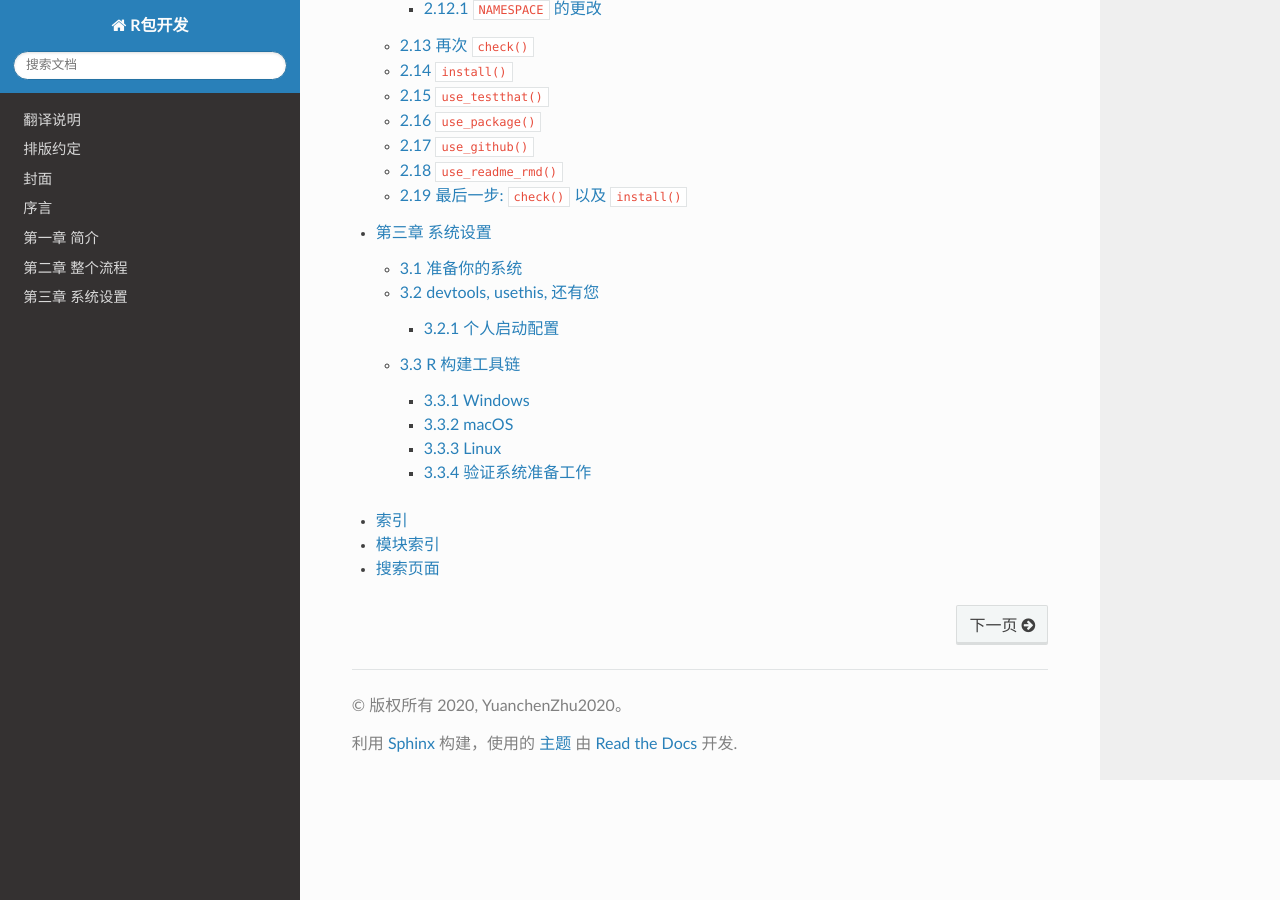
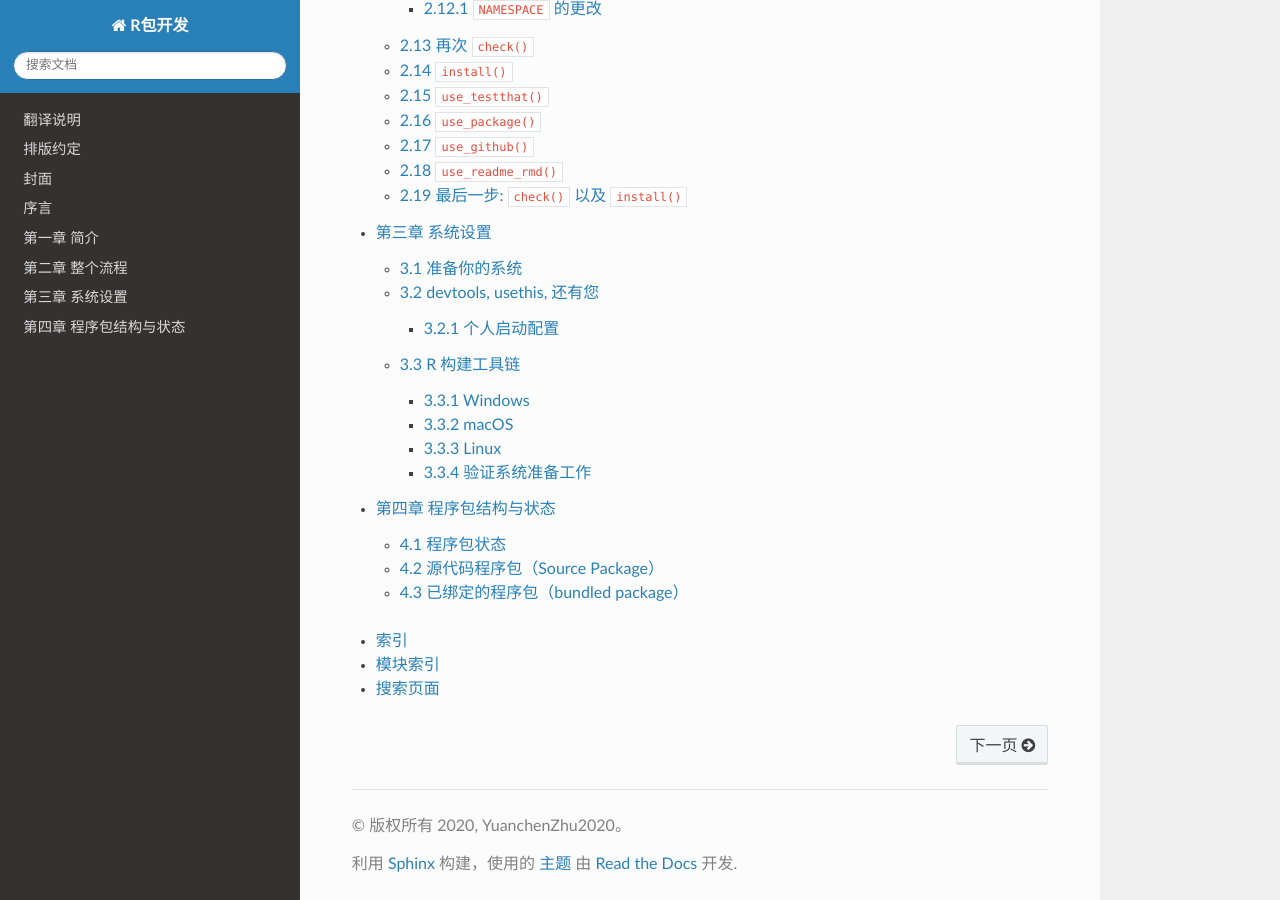
Before and after one commit to YuanchenZhu2020/R-Packages-zh, a Sphinx documentation site: the page built from source/index.rst, in a window 1280 px wide and 900 px high, scrolled down 1519 px. Built offline with Sphinx 7.4.7 and the Read the Docs theme 2.0.0, drawn with Linux system fonts in a browser that asks for light colours.

Commit message:
Update: Change the index and README

```diff
--- a/source/index.rst
+++ b/source/index.rst
@@ -32,6 +32,7 @@ R Packages zh_CN
    第一章 简介
    第二章 整个流程
    第三章 系统设置
+   第四章 程序包结构与状态
 
 
 * :ref:`genindex`
```
Also changed, not shown: README.md (+1 -0 lines).
